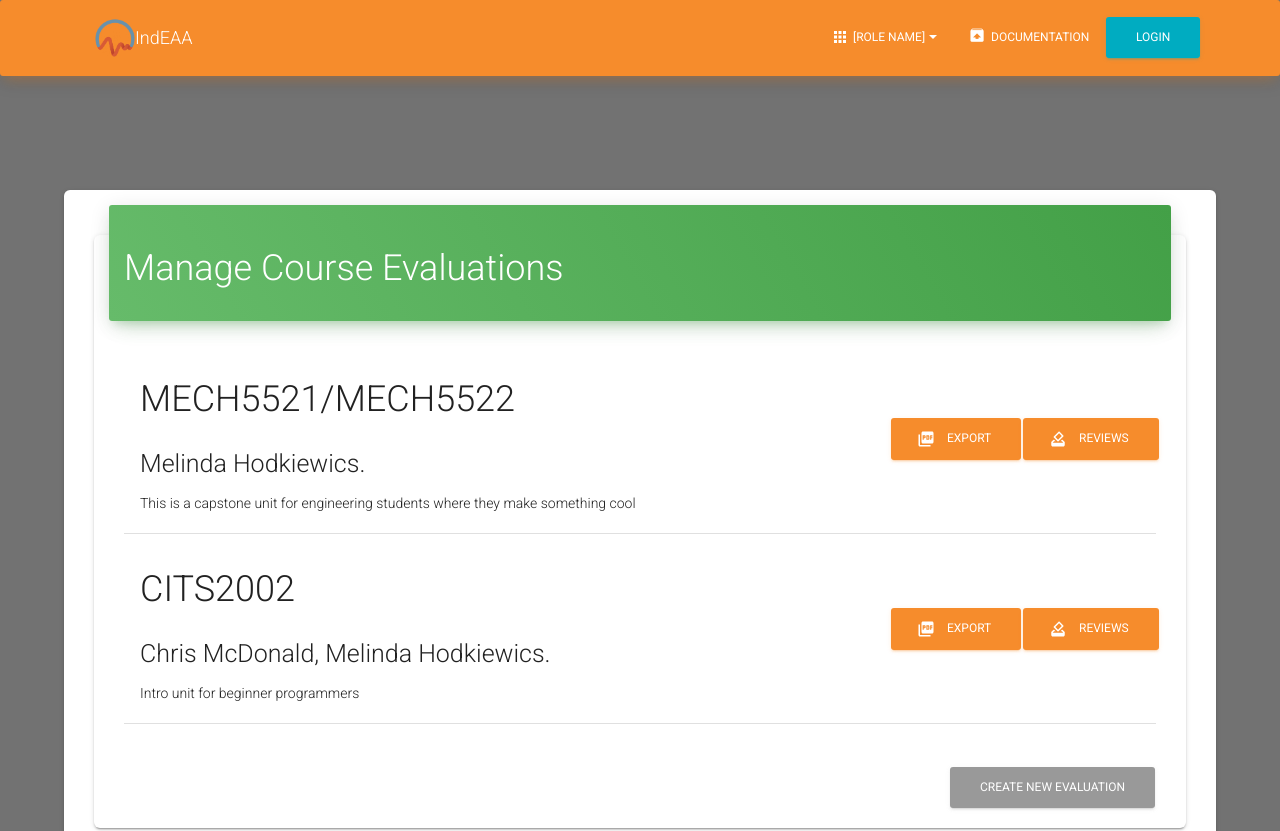
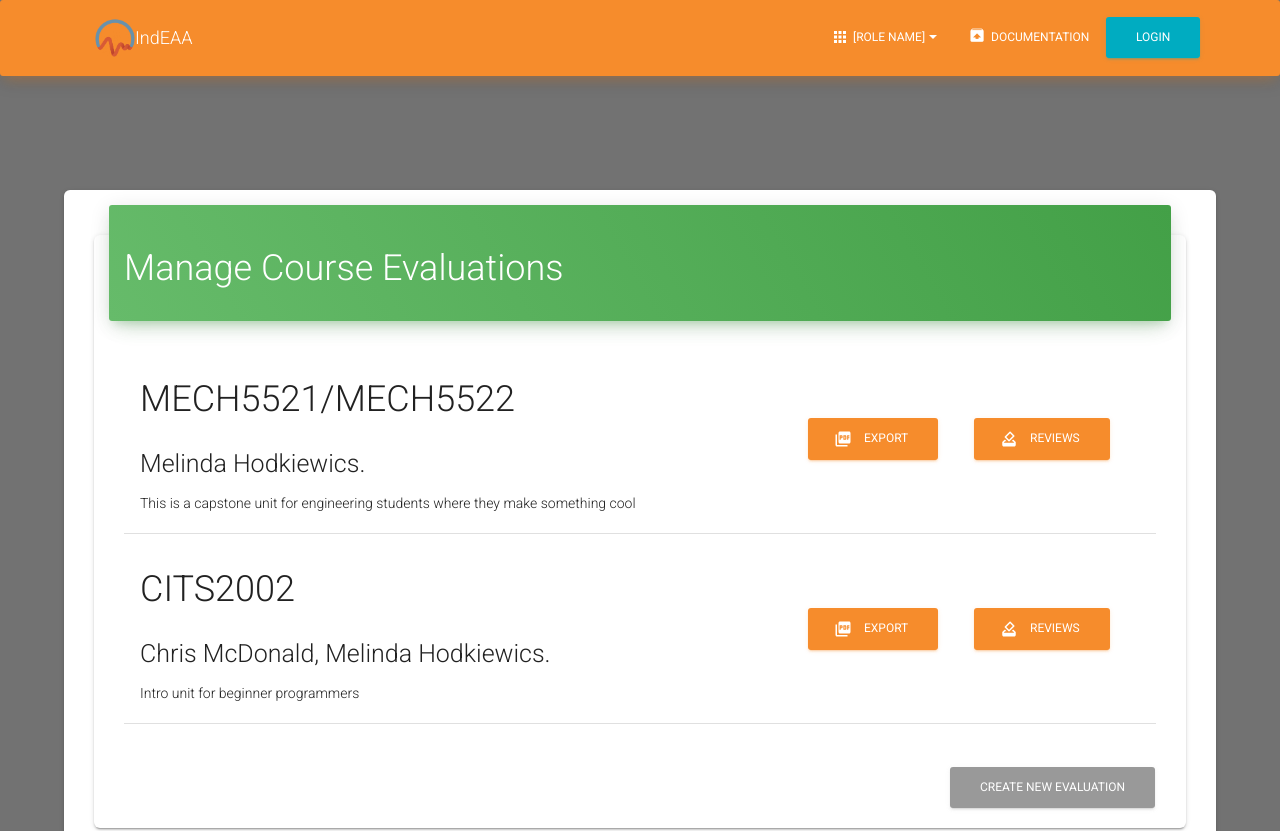
Before and after one commit to uwasystemhealth/IndEAA, a Next.js app in the folder client/: page /coordinator in a window 1280 px wide. Shown: the top 831 px of the page. Built offline with nearby package versions, Linux system fonts and the light colour scheme.

Commit message:
CHANGE Inline CSS repalced with MaterialUI props

```diff
--- a/client/components/Coordinator/Evaluation/EvaluationListing.js
+++ b/client/components/Coordinator/Evaluation/EvaluationListing.js
@@ -10,15 +10,6 @@ import Link from "@material-ui/core/Link";
 import { makeStyles } from "@material-ui/core/styles";
 import styles from "assets/jss/nextjs-material-kit/pages/landingPage.js";
 const useStyles = makeStyles(() => ({
-  buttons: {
-    display: "flex",
-    justifyContent: "space-around",
-    alignItems: "center",
-  },
-  button: {
-    width: "10em",
-    height: "10em",
-  },
   root: {
     width: "inherit",
   },
@@ -35,18 +26,30 @@ const EvaluationListing = ({
   const coordinatorNames = coordinators.join(", ");
 
   return (
-    <Grid className={classes.root}>
-      <GridItem xs={9}>
+    <Grid className={classes.root} direction="row" alignItems="center">
+      <GridItem xs={8}>
         <h2>{courseCode}</h2>
         <h3>{coordinatorNames}.</h3>
         <p>{evaluationDescription}</p>
       </GridItem>
-      <GridItem xs={3} className={classes.buttons}>
-        <Button color="primary" type="button" startIcon={<PictureAsPdfIcon />}>
+      <GridItem xs={2}>
+        <Button
+          color="primary"
+          type="button"
+          size="large"
+          startIcon={<PictureAsPdfIcon />}
+        >
           Export
         </Button>
+      </GridItem>
+      <GridItem xs={2}>
         <Link href={`/coordinator/${evalId}`}>
-          <Button color="primary" type="button" startIcon={<HowToVoteIcon />}>
+          <Button
+            color="primary"
+            size="large"
+            type="button"
+            startIcon={<HowToVoteIcon />}
+          >
             Reviews
           </Button>
         </Link>
```
